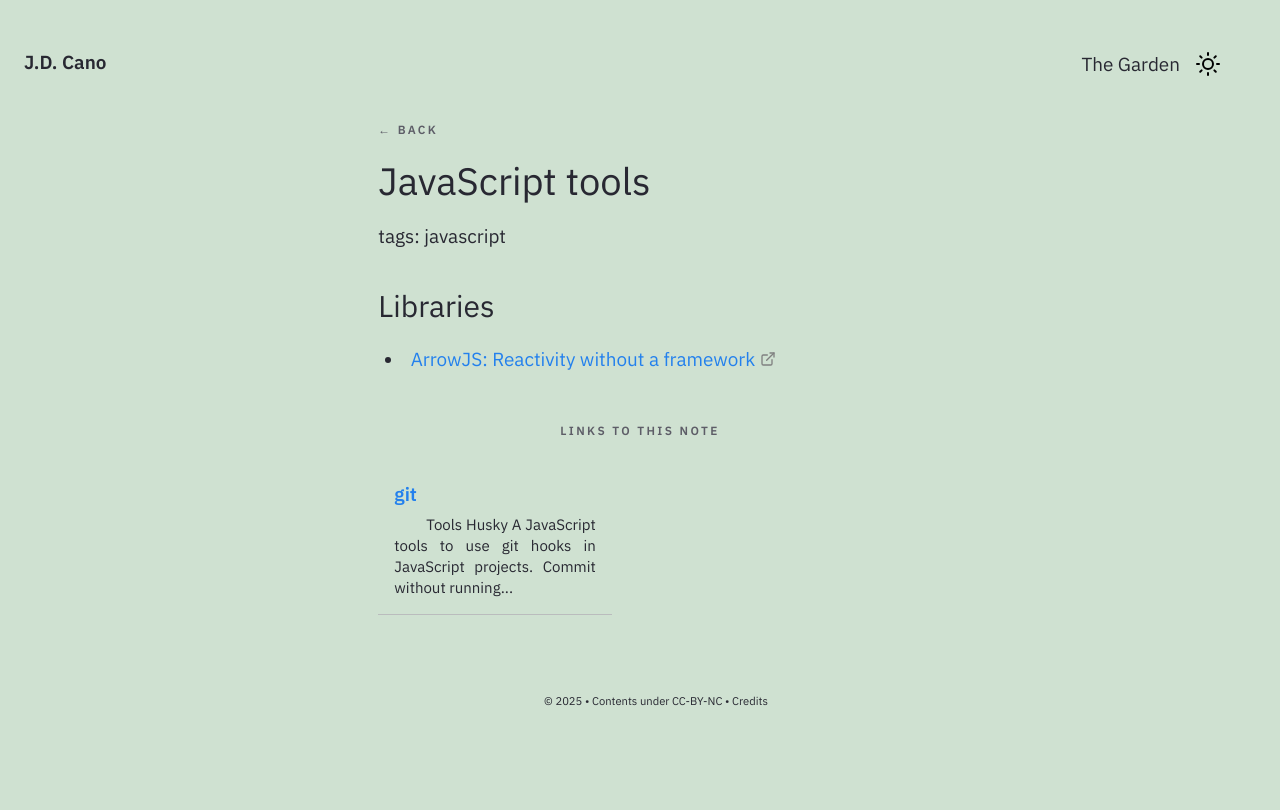
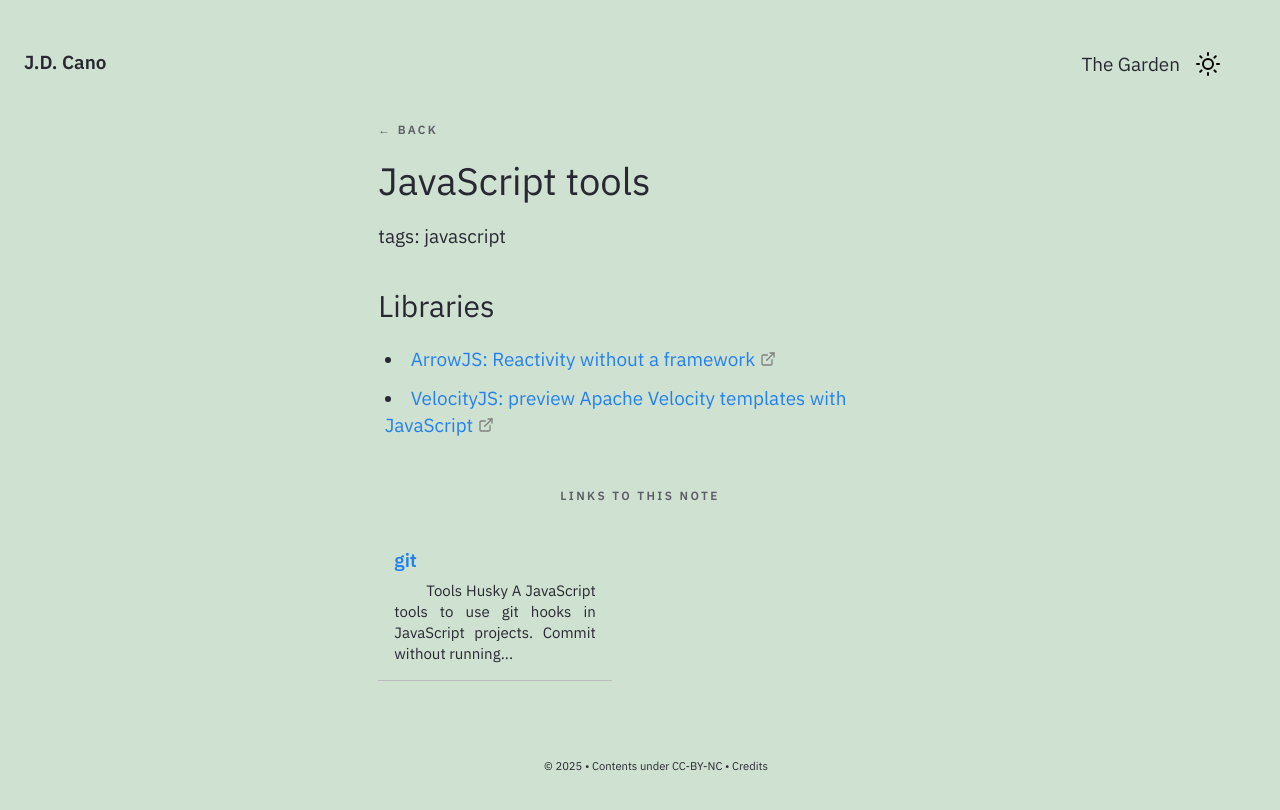
Before and after one commit to Gorzas/gorzas.github.io, a Jekyll site: the page built from _notes/Public/tech/JavaScript/JavaScript tools.md, in a window 1280 px wide. Shown: the top 810 px of the page. Built offline with Jekyll 4.4.1, drawn with Linux system fonts in a browser that asks for light colours; part of the change alters nothing that is shown.

Commit message:
Update last updated date and add VelocityJS library
Updated the last updated date and added a new library.

```diff
--- a/_notes/Public/tech/JavaScript/JavaScript tools.md
+++ b/_notes/Public/tech/JavaScript/JavaScript tools.md
@@ -3,7 +3,7 @@ title: JavaScript tools
 feed: show
 tags: javascript
 date: 21-07-2023
-updated: 21-07-2023
+updated: 03-12-2025
 type: note
 growth: seedlings
 ---
@@ -11,3 +11,4 @@ growth: seedlings
 ### Libraries
 
 - [ArrowJS: Reactivity without a framework](https://www.arrow-js.com/)
+- [VelocityJS: preview Apache Velocity templates with JavaScript](https://github.com/shepherdwind/velocity.js)
```
